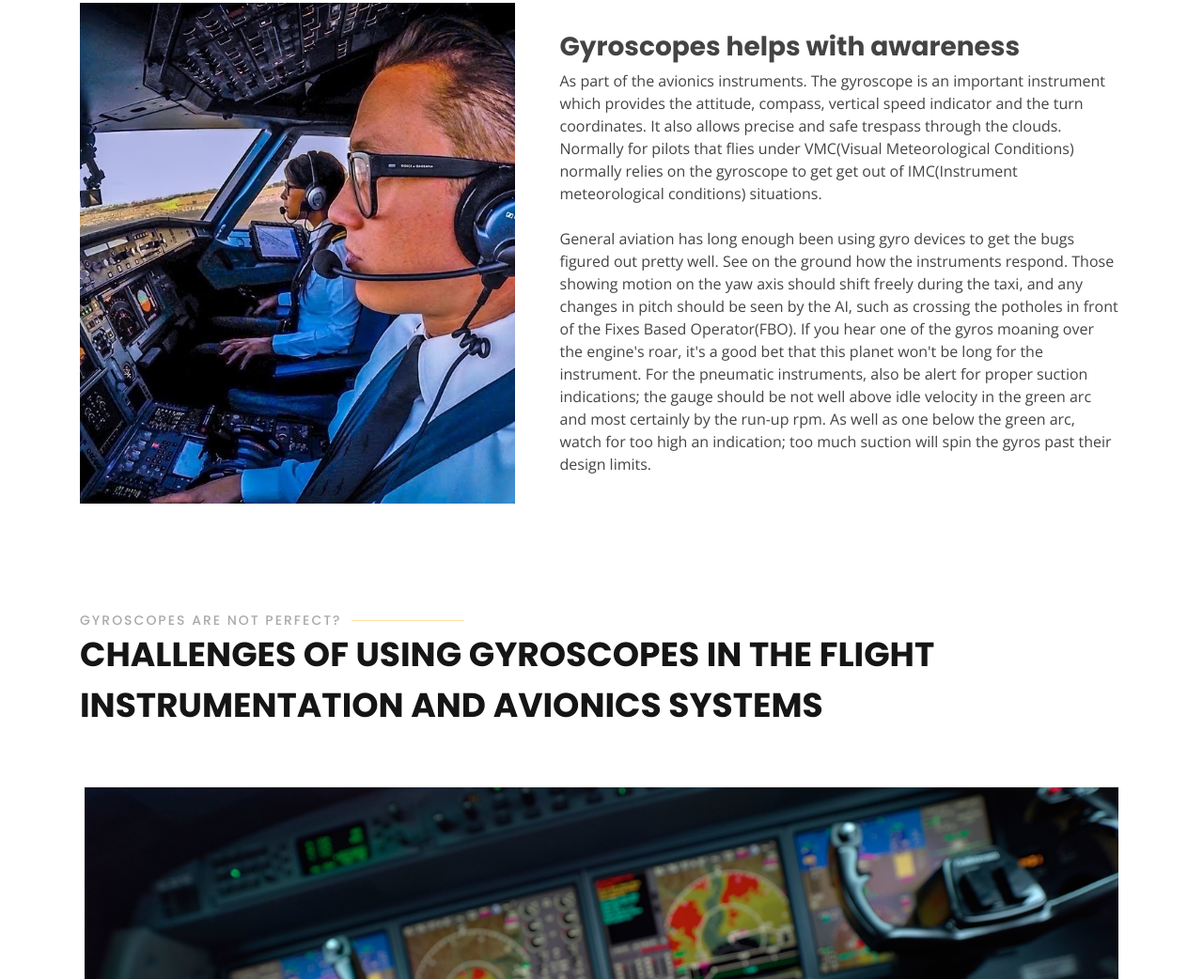
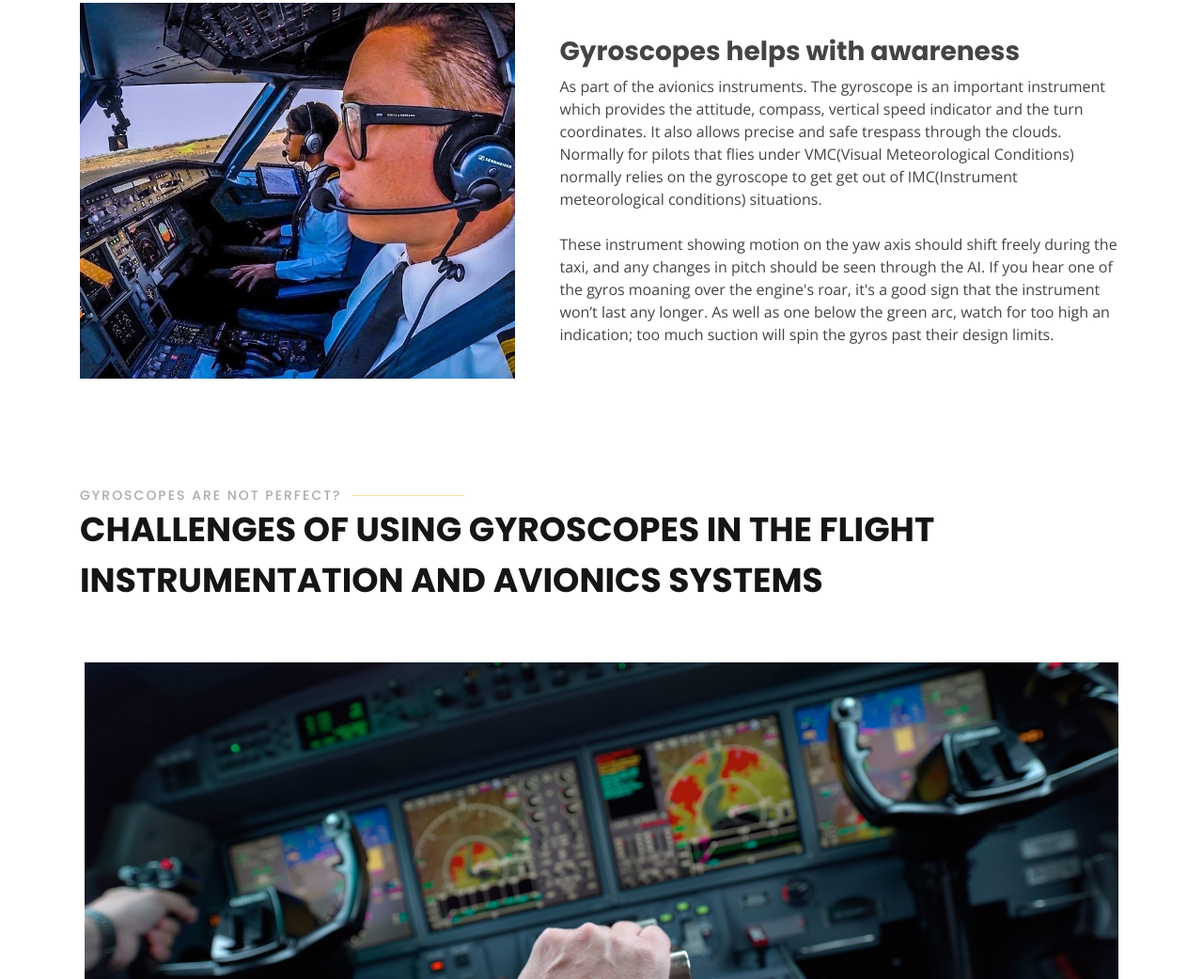
Before and after one commit to tc31ancstopic1/tc31ancstopic1.github.io, a plain HTML site: page index.html in a window 1280 px wide. Shown: the part 3454-4496 px from the top of the page at 94% size. Drawn offline with nearby package versions, Linux system fonts and the light colour scheme.

Commit message:
Update index.html

```diff
--- a/index.html
+++ b/index.html
@@ -236,7 +236,7 @@
 				  <h3>Gyroscopes helps with awareness</h3>
 				  <p>As part of the avionics instruments. The gyroscope is an important instrument which provides the attitude, compass, vertical speed indicator and the turn coordinates. It also allows precise and safe trespass through the clouds. Normally for pilots that flies under VMC(Visual Meteorological Conditions) normally relies on the gyroscope to get get out of IMC(Instrument meteorological conditions) situations. </p>
 				  <br/>
-				  <p>General aviation has long enough been using gyro devices to get the bugs figured out pretty well. See on the ground how the instruments respond. Those showing motion on the yaw axis should shift freely during the taxi, and any changes in pitch should be seen by the AI, such as crossing the potholes in front of the Fixes Based Operator(FBO). If you hear one of the gyros moaning over the engine's roar, it's a good bet that this planet won't be long for the instrument. For the pneumatic instruments, also be alert for proper suction indications; the gauge should be not well above idle velocity in the green arc and most certainly by the run-up rpm. As well as one below the green arc, watch for too high an indication; too much suction will spin the gyros past their design limits.</p>
+				  <p>These instrument showing motion on the yaw axis should shift freely during the taxi, and any changes in pitch should be seen through the AI. If you hear one of the gyros moaning over the engine's roar, it's a good sign that the instrument won’t last any longer. As well as one below the green arc, watch for too high an indication; too much suction will spin the gyros past their design limits.</p>
 				</div><!-- End .content-->
 			  </div>
 			</div>
```
